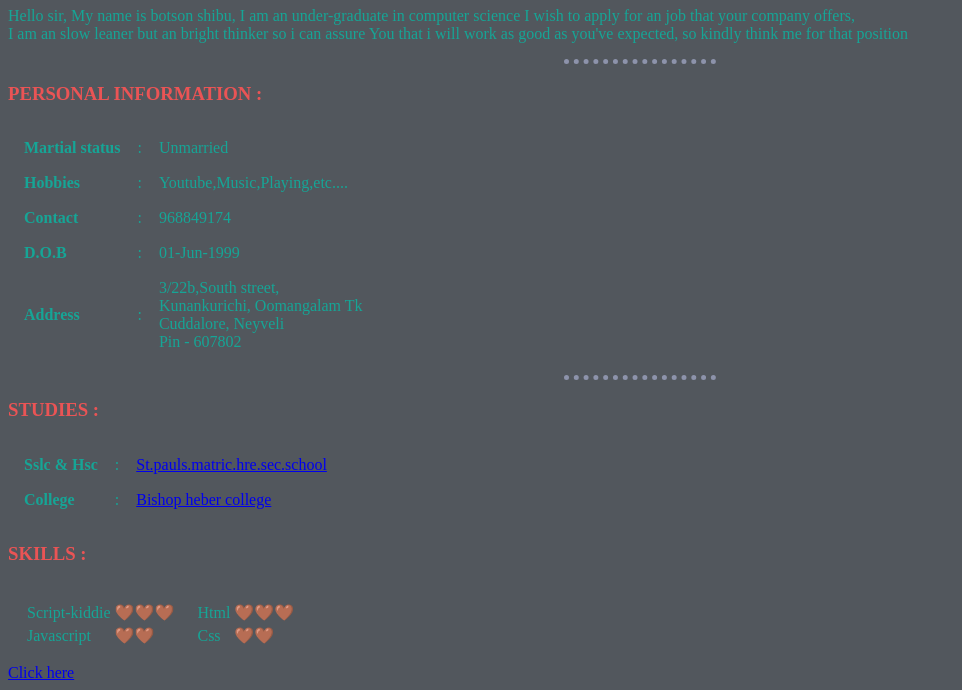
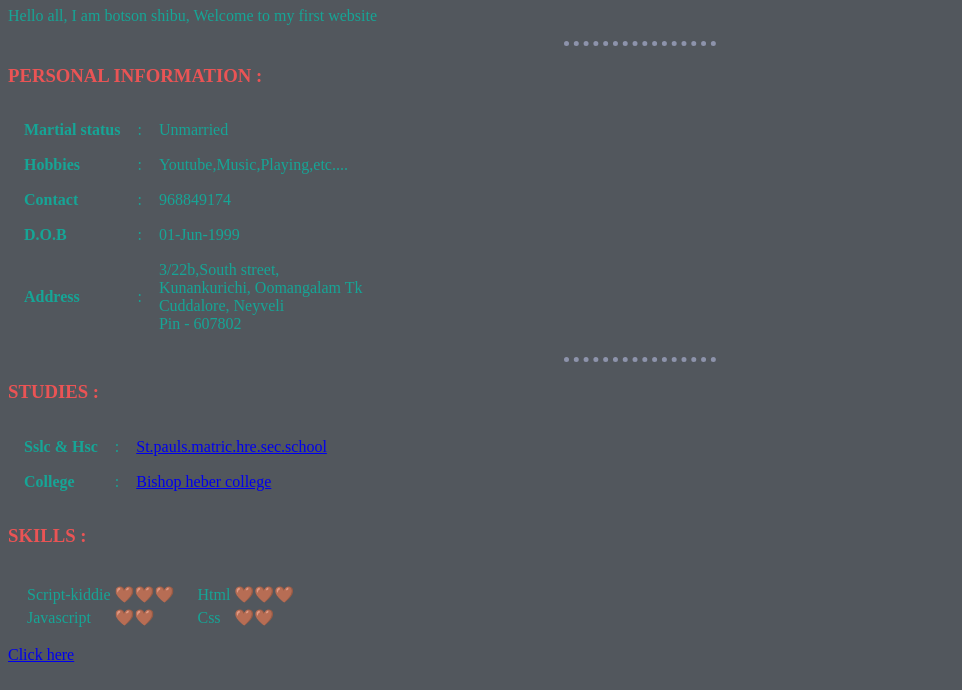
Before and after one commit to shibushaw/website, a plain HTML site: page index.html in a window 1280 px wide. Shown: the part 335-1025 px from the top of the page, without its empty margins (0-962 px from the left). Drawn offline with Linux system fonts and the light colour scheme.

Commit message:
Update index.html

```diff
--- a/index.html
+++ b/index.html
@@ -55,7 +55,7 @@ textarea{
 		<img class="myimg" src="G:\new pics\my_img.jpg" height="250px" width="270px">
 		<h1>BOTSON SHIBU L</h1>
 		<!--<h3>ABOUT ME</h3>-->
-		<p>Hello sir, My name is botson shibu, I am an under-graduate in computer science I wish to apply for an job that your company offers,<br> I am an slow leaner but an bright thinker so i can assure You that i will work as good as you've expected, so kindly think me for that position </p>
+		<p>Hello all, I am botson shibu, Welcome to my first website</p>
 		<hr>
 
 
```
